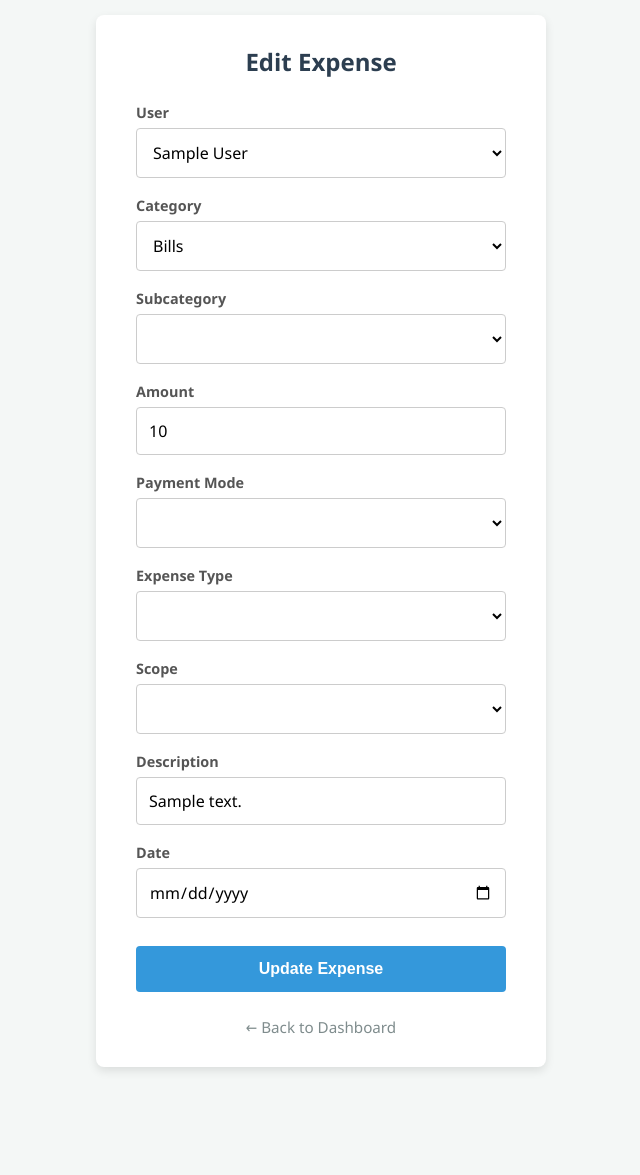
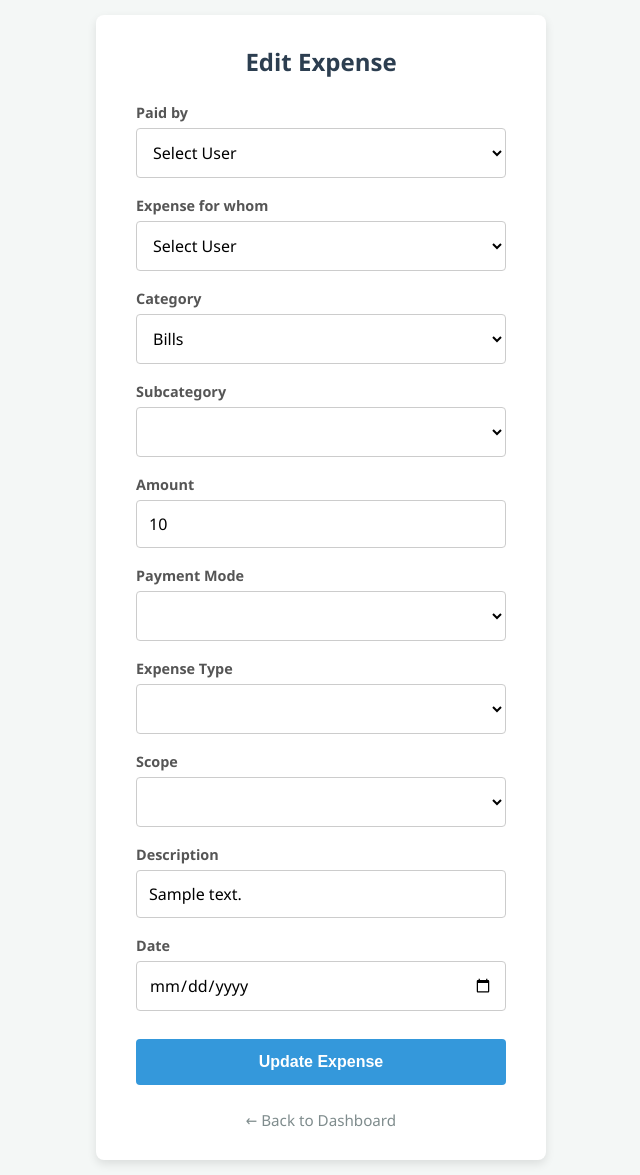
Before and after one commit to siddhijagtap7/expense-tracker, a FastAPI app: template templates/edit_expense.html in a window 1280 px wide. Shown: the whole page, without its empty margins (319-959 px from the left). Before the commit the page ends 1071 px from the top, so only its background shows below. Run offline with FastAPI, Linux system fonts and the light colour scheme; the template is opened without the code that fills it: most values are stand-ins (such as "Sample title", 1, 10 or a date in 2020).

Commit message:
feat: added user details

```diff
--- a/app/analytics.py
+++ b/app/analytics.py
@@ -19,7 +19,7 @@ def category_spending(db, month=None):
 def user_family_spending(db, month=None):
     query = (
         db.query(User.name, func.sum(Expense.amount))
-        .join(Expense, Expense.user_id == User.id)
+        .join(Expense, Expense.user_id_paid_by == User.id)
     )
     if month:
         query = query.filter(extract('month', Expense.expense_date) == month)
--- a/app/main.py
+++ b/app/main.py
@@ -132,7 +132,8 @@ def download_expenses(month: str = "all"):
         for e in expenses:
             data.append({
                 "Date": e.expense_date,
-                "User": e.user.name,
+                "Paid by": e.user.name if e.user else "",
+                "Expense for whom": e.expense_for_user.name if e.expense_for_user else "",
                 "Category": e.category,
                 "Subcategory": e.subcategory,
                 "Payment Mode": e.payment_mode,
@@ -187,8 +188,8 @@ async def update_expense(expense_id: int, request: Request):
             # --- CONVERSION LOGIC ---
             # Convert date string 'YYYY-MM-DD' to a Python date object
             date_obj = datetime.strptime(data['expense_date'], '%Y-%m-%d').date()
-
-            expense.user_id = int(data['user_id'])
+            expense.user_id_paid_by = int(data['user_id_paid_by'])
+            expense.user_id_expense_for_whom = int(data['user_id_expense_for_whom'])
             expense.category = data['category']
             expense.subcategory = data['subcategory']
             expense.amount = float(data['amount'])
--- a/app/models.py
+++ b/app/models.py
@@ -14,7 +14,8 @@ class Expense(Base):
 
     __tablename__ = "expenses"
     id = Column(Integer, primary_key=True, index=True)
-    user_id = Column(Integer, ForeignKey("users.id"))
+    user_id_paid_by = Column(Integer, ForeignKey("users.id"))
+    user_id_expense_for_whom = Column(Integer, ForeignKey("users.id"))
     subcategory = Column(String)
     amount = Column(Float)
     payment_mode = Column(String)
@@ -22,5 +23,6 @@ class Expense(Base):
     expense_scope = Column(String)
     description = Column(String)
     expense_date = Column(Date)
-    user = relationship("User")
+    user = relationship("User", foreign_keys=[user_id_paid_by])
+    expense_for_user = relationship("User", foreign_keys=[user_id_expense_for_whom])
     category = Column(String)
--- a/app/schemas.py
+++ b/app/schemas.py
@@ -4,7 +4,8 @@ from .enums import ExpenseScope, ExpenseType, PaymentMode
 
 
 class ExpenseCreate(BaseModel):
-    user_id: int
+    user_id_paid_by: int
+    user_id_expense_for_whom:int
     category: str
     subcategory: str
     amount: float
@@ -17,7 +18,8 @@ class ExpenseCreate(BaseModel):
 
 class ExpenseResponse(BaseModel):
     id: int
-    user_id: int
+    user_id_paid_by: int
+    user_id_expense_for_whom:int
     category: str
     subcategory: str
     amount: float
--- a/templates/edit_expense.html
+++ b/templates/edit_expense.html
@@ -12,9 +12,18 @@
     <h2>Edit Expense</h2>
 
     <form id="editExpenseForm">
+       <div class="form-group">
+            <label for="user_payee">Paid by</label>
+            <select id="user_payee" required>
+                <option value="" disabled selected>Select User</option>
+            </select>
+        </div>
+
         <div class="form-group">
-            <label for="user">User</label>
-            <select id="user" required></select>
+            <label for="user_expenser">Expense for whom</label>
+            <select id="user_expenser" required>
+                <option value="" disabled selected>Select User</option>
+            </select>
         </div>
 
         <div class="form-group">
@@ -94,19 +103,40 @@
             const users = await fetch("/users").then(r => r.json());
             categoryMapping = await fetch("/categories").then(r => r.json());
 
-            const userSelect = document.getElementById("user");
+            const payeeSelect = document.getElementById("user_payee");
+            const expenserSelect = document.getElementById("user_expenser");
             const categorySelect = document.getElementById("category");
 
-            // Populate Users
             users.forEach(u => {
-                const option = document.createElement("option");
-                option.value = u.id;
-                option.text = u.name;
-                if (u.id == "{{ expense.user_id }}") option.selected = true;
-                userSelect.appendChild(option);
+                // ✅ Expense FOR WHOM → include ALL users
+                const optExpenser = document.createElement("option");
+                optExpenser.value = u.id;
+                optExpenser.text = u.name;
+
+                if (u.id == "{{ expense.user_id_expense_for_whom }}") {
+                    optExpenser.selected = true;
+                }
+
+                expenserSelect.appendChild(optExpenser);
+
+                // ✅ Paid BY → EXCLUDE family users
+                if (u.username !== "family") {
+                    const optPayee = document.createElement("option");
+                    optPayee.value = u.id;
+                    optPayee.text = u.name;
+
+                    if (u.id == "{{ expense.user_id_paid_by }}") {
+                        optPayee.selected = true;
+                    }
+
+                    payeeSelect.appendChild(optPayee);
+                }
             });
+
+            // ✅ Date
             document.getElementById("expense_date").value = "{{ expense.expense_date }}";
-            // Populate Categories
+
+            // ✅ Categories
             Object.keys(categoryMapping).forEach(cat => {
                 const option = document.createElement("option");
                 option.value = cat;
@@ -115,12 +145,12 @@
                 categorySelect.appendChild(option);
             });
 
-            // Set static dropdowns
+            // ✅ Static fields
             document.getElementById("payment_mode").value = "{{ expense.payment_mode }}";
             document.getElementById("expense_type").value = "{{ expense.expense_type }}";
             document.getElementById("expense_scope").value = "{{ expense.expense_scope }}";
 
-            // Initial Subcategory Load
+            // ✅ Load subcategories
             updateSubcategories();
             document.getElementById("subcategory").value = "{{ expense.subcategory }}";
 
@@ -162,10 +192,11 @@
         }
 
         const data = {
-            user_id: document.getElementById("user").value,
+            user_id_paid_by: parseInt(document.getElementById("user_payee").value),
+            user_id_expense_for_whom: parseInt(document.getElementById("user_expenser").value),
             category: document.getElementById("category").value,
             subcategory: document.getElementById("subcategory").value,
-            amount: document.getElementById("amount").value,
+            amount: parseFloat(document.getElementById("amount").value),
             payment_mode: document.getElementById("payment_mode").value,
             expense_type: document.getElementById("expense_type").value,
             expense_scope: document.getElementById("expense_scope").value,
```
Also changed, not shown: templates/add_expense.html (+34 -10 lines), templates/dashboard.html (+5 -2 lines).
